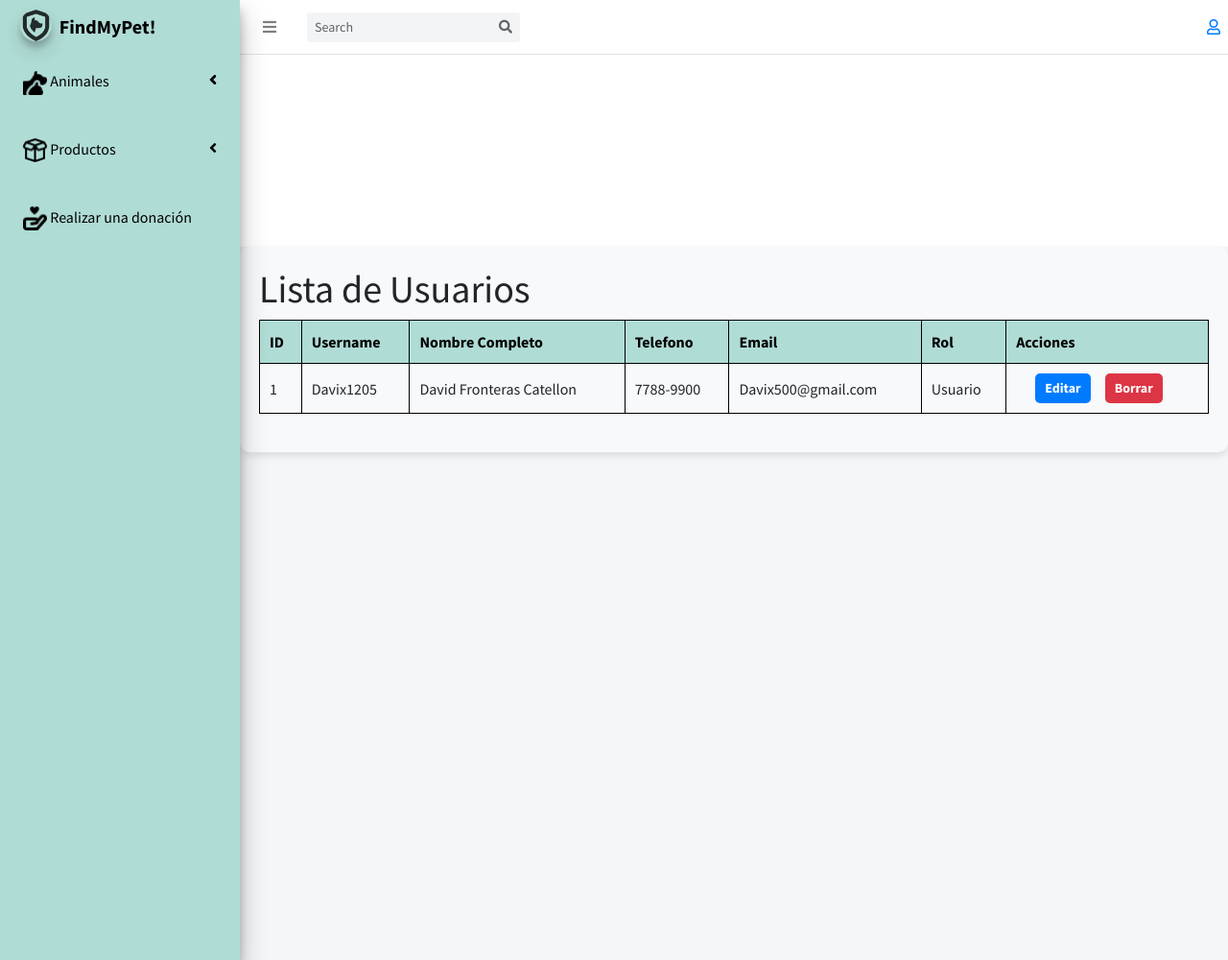
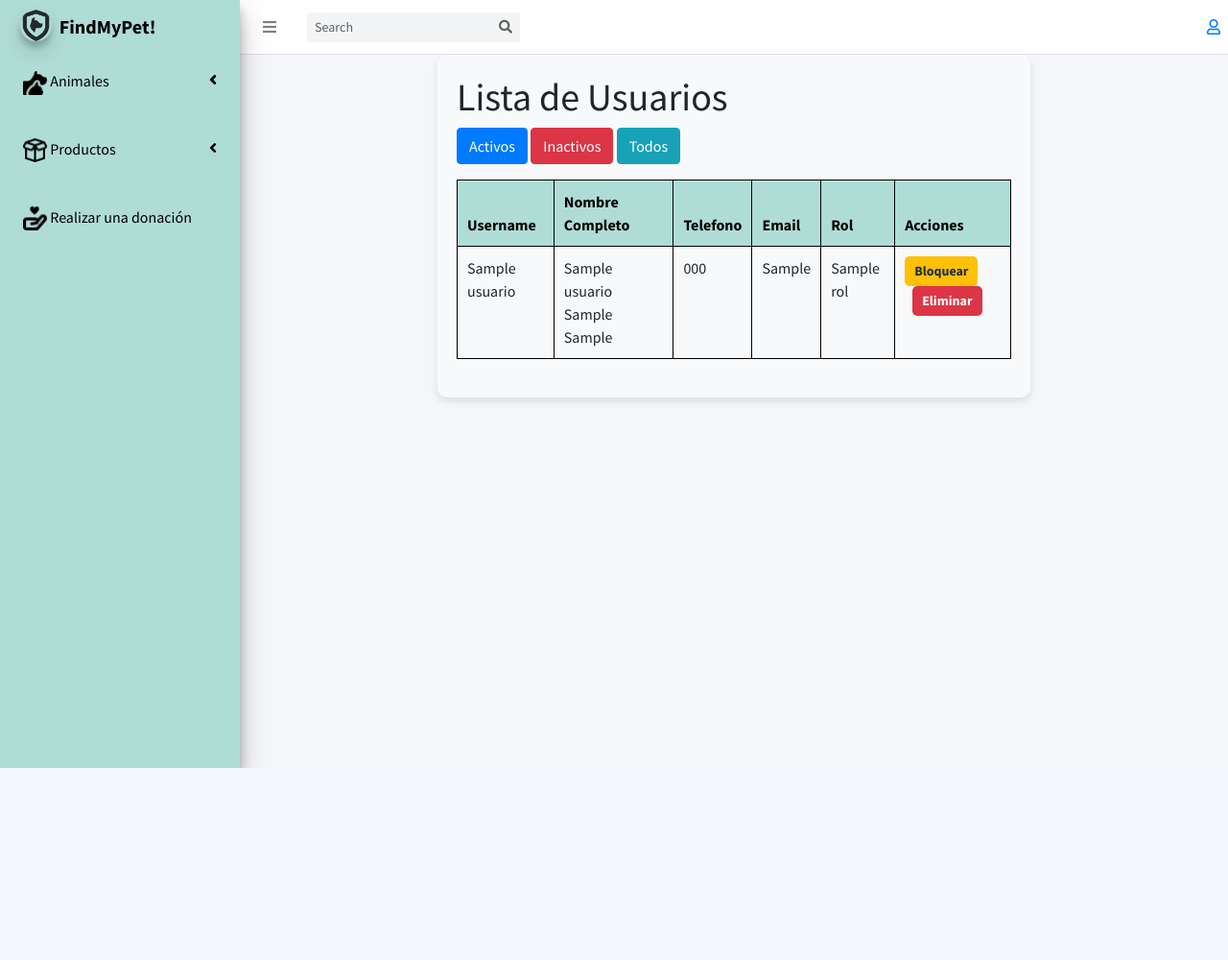
Before and after one commit to FabianMataT/G3_SC502_VN_Proyecto, a PHP site: page /app/View/admin/verUsuarios.php in a window 1280 px wide. Shown: the whole page at 96% size. After the commit the page ends 800 px from the top, so only its background shows below. Run offline with PHP 8.4, Linux system fonts and the light colour scheme; tables that the repository leaves empty or names only in its code hold one stand-in row (values such as "Sample post"); some libraries are stand-ins or nearby versions.

Commit message:
funcionalidad de bloquear, desbloqur y eliminar usuarios
Se implemento en el modulo de admin, la funcionalidad para modificar los usuarios que existan en el sistema.

```diff
--- /dev/null
+++ b/app/Controller/adminController.php
@@ -0,0 +1,69 @@
+<?php
+
+include_once '../layout.php';
+
+class adminController
+{
+    public static function ObtenerUsuarios($estado = null)
+    {
+        $conexion = AbrirBaseDatos();
+
+        $sql = "SELECT u.NOMBRE_USUARIO AS username,
+                       CONCAT(u.NOMBRE, ' ', u.APPELIDO1, ' ', u.APPELIDO2) AS nombre_completo,
+                       u.TELEFONO AS telefono,
+                       u.CORREO AS email,
+                       r.NOMBRE_ROL AS rol,
+                       u.ID_ESTADO,
+                       u.ID_USUARIO
+                FROM fide_tab_usuario u
+                JOIN fide_tab_rol r ON u.ID_ROL = r.ID_ROL";
+
+        if ($estado !== null) {
+            $sql .= " WHERE u.ID_ESTADO = " . intval($estado);
+        }
+
+        $resultado = mysqli_query($conexion, $sql);
+
+        $usuarios = [];
+        if ($resultado && mysqli_num_rows($resultado) > 0) {
+            while ($fila = mysqli_fetch_assoc($resultado)) {
+                $usuarios[] = $fila;
+            }
+        }
+
+        CerrarBaseDatos($conexion);
+
+        return $usuarios;
+    }
+
+    public static function CambiarEstadoUsuario($id_usuario, $nuevo_estado)
+    {
+        $conexion = AbrirBaseDatos();
+
+        $id_usuario = intval($id_usuario);
+        $nuevo_estado = intval($nuevo_estado);
+
+        $sql = "UPDATE fide_tab_usuario SET ID_ESTADO = $nuevo_estado WHERE ID_USUARIO = $id_usuario";
+
+        $resultado = mysqli_query($conexion, $sql);
+
+        CerrarBaseDatos($conexion);
+
+        return $resultado;
+    }
+
+    public static function EliminarUsuario($id_usuario)
+    {
+        $conexion = AbrirBaseDatos();
+
+        $id_usuario = intval($id_usuario);
+
+        $sql = "DELETE FROM fide_tab_usuario WHERE ID_USUARIO = $id_usuario";
+
+        $resultado = mysqli_query($conexion, $sql);
+
+        CerrarBaseDatos($conexion);
+
+        return $resultado;
+    }
+}
--- a/app/View/admin/verUsuarios.php
+++ b/app/View/admin/verUsuarios.php
@@ -1,4 +1,27 @@
-<?php include_once '../layout.php'; ?>
+<?php
+include_once '../layout.php';
+include_once '../../Controller/adminController.php';
+
+$estado = isset($_GET['estado']) ? intval($_GET['estado']) : null;
+$usuarios = adminController::ObtenerUsuarios($estado);
+
+// Lógica para las acciones de usuario
+if (isset($_GET['accion']) && isset($_GET['id_usuario'])) {
+    $accion = $_GET['accion'];
+    $id_usuario = intval($_GET['id_usuario']);
+
+    if ($accion == 'bloquear') {
+        adminController::CambiarEstadoUsuario($id_usuario, 2);
+    } elseif ($accion == 'desbloquear') {
+        adminController::CambiarEstadoUsuario($id_usuario, 1);
+    } elseif ($accion == 'eliminar') {
+        adminController::EliminarUsuario($id_usuario);
+    }
+
+    header('Location: verUsuarios.php');
+    exit;
+}
+?>
 
 <!DOCTYPE html>
 <html>
@@ -18,10 +41,16 @@ head();
         <div class="content-wrapper">
             <div class="containerVerUsuarios">
                 <h1>Lista de Usuarios</h1>
-                <table id="usuariosTable">
+
+                <div class="filter-buttons">
+                    <a href="verUsuarios.php?estado=1" class="btn btn-primary mb-3">Activos</a>
+                    <a href="verUsuarios.php?estado=2" class="btn btn-danger mb-3">Inactivos</a>
+                    <a href="verUsuarios.php" class="btn btn-info mb-3">Todos</a>
+                </div>
+
+                <table id="usuariosTable" class="table">
                     <thead>
                         <tr>
-                            <th>ID</th>
                             <th>Username</th>
                             <th>Nombre Completo</th>
                             <th>Telefono</th>
@@ -31,18 +60,33 @@ head();
                         </tr>
                     </thead>
                     <tbody>
-                        <tr>
-                            <td>1</td>
-                            <td>Davix1205</td>
-                            <td>David Fronteras Catellon</td>
-                            <td>7788-9900</td>
-                            <td>Davix500@gmail.com</td>
-                            <td>Usuario</td>
-                            <td>
-                                <button class="btn btn-edit">Editar</button>
-                                <button class="btn btn-delete">Borrar</button>
-                            </td>
-                        </tr>
+                        <?php if (count($usuarios) > 0): ?>
+                            <?php foreach ($usuarios as $usuario): ?>
+                                <tr>
+                                    <td><?php echo htmlspecialchars($usuario['username']); ?></td>
+                                    <td><?php echo htmlspecialchars($usuario['nombre_completo']); ?></td>
+                                    <td><?php echo htmlspecialchars($usuario['telefono']); ?></td>
+                                    <td><?php echo htmlspecialchars($usuario['email']); ?></td>
+                                    <td><?php echo htmlspecialchars($usuario['rol']); ?></td>
+                                    <td>
+                                        <?php if (isset($usuario['ID_ESTADO'])): ?>
+                                            <?php if ($usuario['ID_ESTADO'] == 1): ?>
+                                                <a href="#" class="btn btn-warning" onclick="confirmarAccion('bloquear', <?php echo $usuario['ID_USUARIO']; ?>)">Bloquear</a>
+                                            <?php elseif ($usuario['ID_ESTADO'] == 2): ?>
+                                                <a href="#" class="btn btn-success" onclick="confirmarAccion('desbloquear', <?php echo $usuario['ID_USUARIO']; ?>)">Desbloquear</a>
+                                            <?php endif; ?>
+                                        <?php else: ?>
+                                            <span>No disponible</span>
+                                        <?php endif; ?>
+                                        <a href="#" class="btn btn-danger ml-2" onclick="confirmarAccion('eliminar', <?php echo $usuario['ID_USUARIO']; ?>)">Eliminar</a>
+                                    </td>
+                                </tr>
+                            <?php endforeach; ?>
+                        <?php else: ?>
+                            <tr>
+                                <td colspan="6">No hay usuarios disponibles</td>
+                            </tr>
+                        <?php endif; ?>
                     </tbody>
                 </table>
             </div>
@@ -50,9 +94,36 @@ head();
 
     </div>
 
+    <!-- Scripts -->
     <script src="../plugins/jquery/jquery.min.js"></script>
     <script src="../plugins/bootstrap/js/bootstrap.bundle.min.js"></script>
     <script src="../dist/js/adminlte.min.js"></script>
+    <script src="https://cdn.jsdelivr.net/npm/sweetalert2@11"></script>
+    <script>
+        function confirmarAccion(accion, id_usuario) {
+            let accionTexto;
+
+            if (accion === 'bloquear') {
+                accionTexto = 'bloquear';
+            } else if (accion === 'desbloquear') {
+                accionTexto = 'desbloquear';
+            } else if (accion === 'eliminar') {
+                accionTexto = 'eliminar';
+            }
+
+            Swal.fire({
+                title: `¿Estás seguro de que deseas ${accionTexto} este usuario?`,
+                icon: 'warning',
+                showCancelButton: true,
+                confirmButtonText: 'Sí, continuar',
+                cancelButtonText: 'Cancelar'
+            }).then((result) => {
+                if (result.isConfirmed) {
+                    window.location.href = `verUsuarios.php?accion=${accion}&id_usuario=${id_usuario}`;
+                }
+            });
+        }
+    </script>
 </body>
 
 </html>
--- a/app/View/dist/css/styles.css
+++ b/app/View/dist/css/styles.css
@@ -186,7 +186,7 @@ aside {
   border-radius: 10px;
   box-shadow: 0 4px 8px rgba(0, 0, 0, 0.1);
   max-width: 1200px;
-  margin: 200px auto 0 auto;
+  margin: 0% 20% 0 20%;
 }
 
 #usuariosTable {
```
Also changed, not shown: app/Model/Methods/AdminM.php (added, +28 -0 lines).
